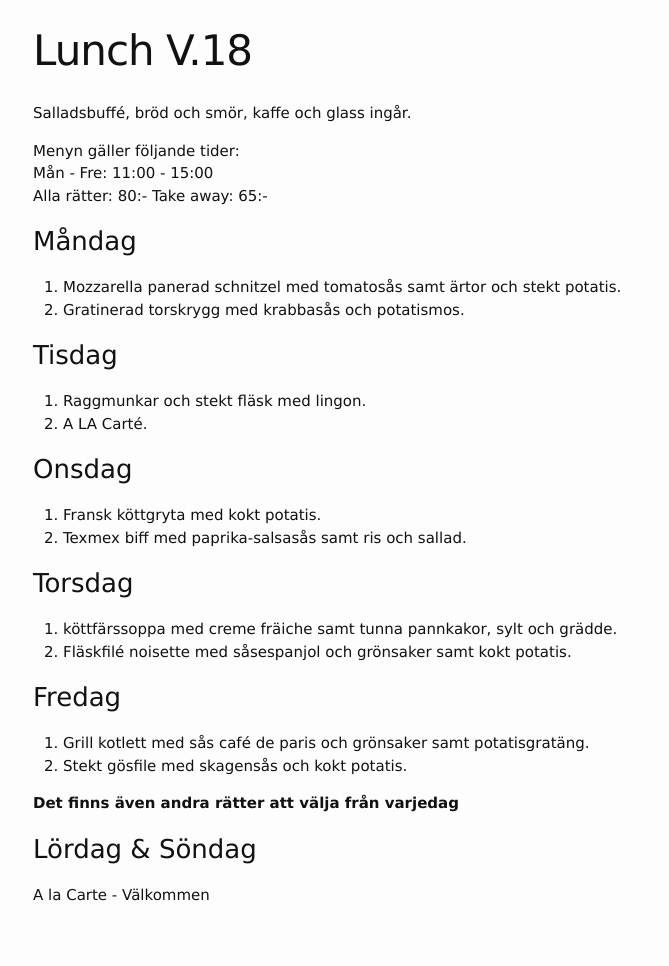
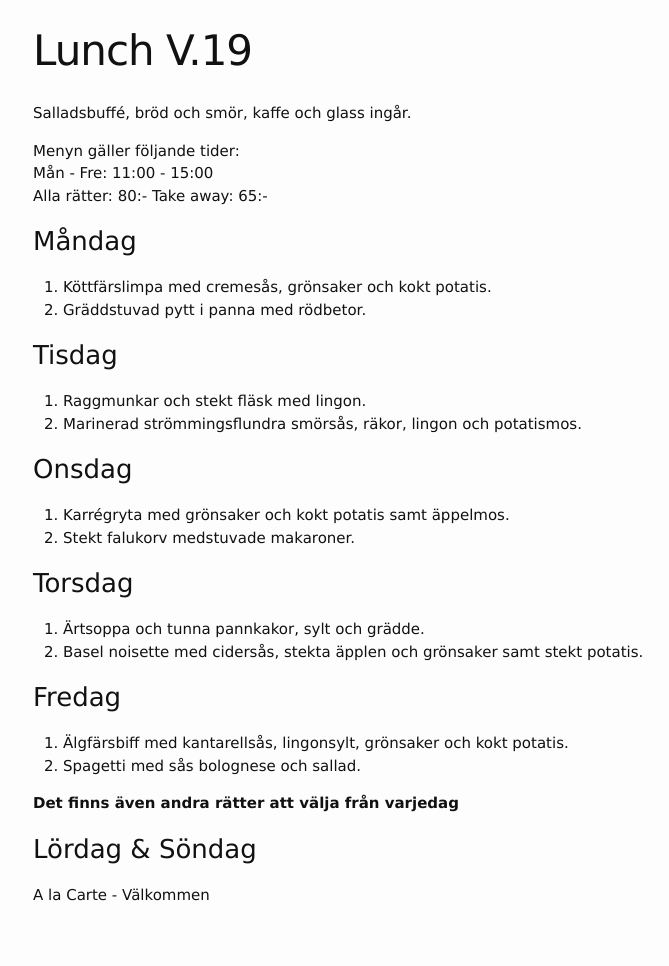
Before and after one commit to FarInn62/farinn62.github.io, a Jekyll site: the page built from lunch.md, in a window 1280 px wide. Shown: the whole page, without its empty margins (237-906 px from the left). Built offline with Jekyll 4.4.1, drawn with Linux system fonts in a browser that asks for light colours.

Commit message:
Update lunch.md

```diff
--- a/lunch.md
+++ b/lunch.md
@@ -1,6 +1,6 @@
 ---
 layout: foodmenu
-title: Lunch V.18
+title: Lunch V.19
 permalink: /lunch/
 published: true
 ---
@@ -12,29 +12,29 @@ Alla rätter: 80:- Take away: 65:-
 
 ### Måndag
 
-1. Mozzarella panerad schnitzel med tomatosås samt ärtor och stekt potatis.
-2. Gratinerad torskrygg med krabbasås och potatismos.
+1. Köttfärslimpa med cremesås, grönsaker och kokt potatis.
+2. Gräddstuvad pytt i panna med rödbetor.
 
 ### Tisdag
 
 1. Raggmunkar och stekt fläsk med lingon.
-2. A LA Carté.
+2. Marinerad strömmingsflundra smörsås, räkor, lingon och potatismos.
 
 
 ### Onsdag
 
-1. Fransk köttgryta med kokt potatis.
-2. Texmex biff med paprika-salsasås samt ris och sallad.
+1. Karrégryta med grönsaker och kokt potatis samt äppelmos.
+2. Stekt falukorv medstuvade makaroner.
 
 ### Torsdag
 
- 1. köttfärssoppa med creme fräiche samt tunna pannkakor, sylt och grädde.
- 2. Fläskfilé noisette med såsespanjol och grönsaker samt kokt potatis.
+ 1. Ärtsoppa och tunna pannkakor, sylt och grädde.
+ 2. Basel noisette med cidersås, stekta äpplen och grönsaker samt stekt potatis.
 
 ### Fredag
 
-1. Grill kotlett med sås café de paris och grönsaker samt potatisgratäng.
-2. Stekt gösfile med skagensås och kokt potatis.
+1. Älgfärsbiff med kantarellsås, lingonsylt, grönsaker och kokt potatis.
+2. Spagetti med sås bolognese och sallad.
 
   **Det finns även andra rätter att välja från varjedag**
 
```
